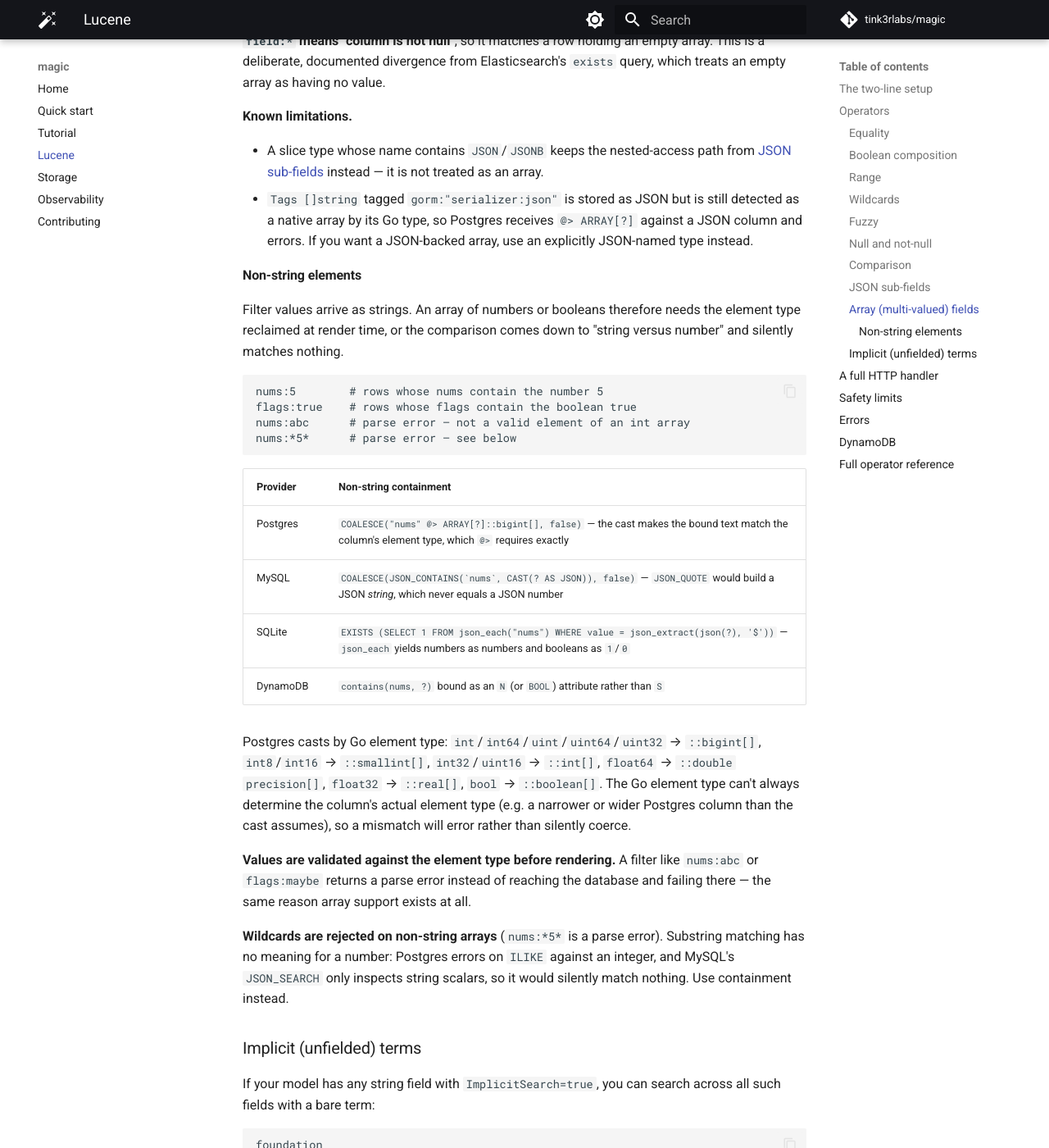
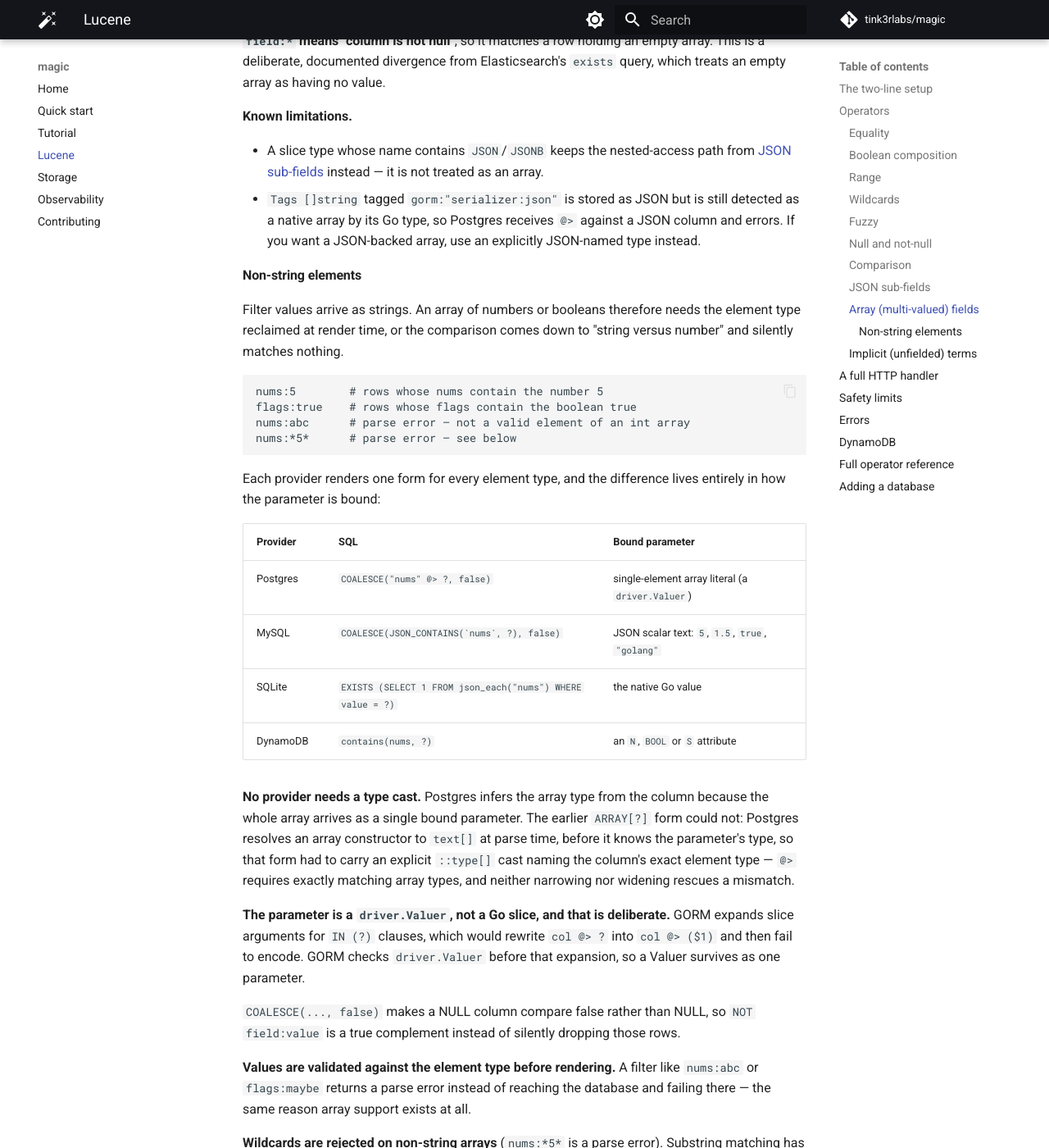
Before and after one commit to tink3rlabs/magic, an MkDocs documentation site: the page built from docs/lucene.md, in a window 1280 px wide and 1400 px high, scrolled down 4963 px. Shown: the whole window at 82% size. Built offline with MkDocs 1.6.1 and Material for MkDocs 9.7.7, drawn with Linux system fonts in a browser that asks for light colours; comment, search, counter and statistics services are not loaded; the version menu is left out; some of the changed text lies outside the part shown.

Commit message:
docs(lucene): document the dialect contract and the cast removal
Records why the bound parameter is a driver.Valuer rather than a Go
slice, which is the non-obvious constraint that shaped the design: GORM
expands slice arguments for IN (?) clauses. Without that note the next
reader deletes the wrapper, tries a slice, and rediscovers it.

The per-provider tables carried the old ARRAY[?] / JSON_QUOTE forms in
three places, including the full operator reference. All now match what
the dialects actually emit, and each SQL string in the docs was checked
against the dialect file that produces it.

Adds an Adding a database section covering the three steps, the eight
operations the compiler will demand, and why the two silent
fallthroughs made the old switch-based structure unsafe to extend.

````diff
--- a/docs/lucene.md
+++ b/docs/lucene.md
@@ -154,7 +154,7 @@ NOT tags:null      # tags column is not null (identical to tags:*)
 
 | Operator | Postgres | MySQL | SQLite |
 |---|---|---|---|
-| Containment | `COALESCE("tags" @> ARRAY[?], false)` | `` COALESCE(JSON_CONTAINS(`tags`, JSON_QUOTE(?)), false) `` | `EXISTS (SELECT 1 FROM json_each("tags") WHERE value = ?)` |
+| Containment | `COALESCE("tags" @> ?, false)` | `` COALESCE(JSON_CONTAINS(`tags`, ?), false) `` | `EXISTS (SELECT 1 FROM json_each("tags") WHERE value = ?)` |
 | Wildcard | `EXISTS (SELECT 1 FROM unnest("tags") AS elem WHERE elem ILIKE ?)` | `` JSON_SEARCH(LOWER(CAST(`tags` AS CHAR)), 'one', LOWER(?)) IS NOT NULL `` | `EXISTS (SELECT 1 FROM json_each("tags") WHERE value LIKE ?)` |
 | Has value | `"tags" IS NOT NULL` | `` `tags` IS NOT NULL `` | `"tags" IS NOT NULL` |
 
@@ -206,19 +206,31 @@ nums:abc      # parse error — not a valid element of an int array
 nums:*5*      # parse error — see below
 ```
 
-| Provider | Non-string containment |
-|---|---|
-| Postgres | `COALESCE("nums" @> ARRAY[?]::bigint[], false)` — the cast makes the bound text match the column's element type, which `@>` requires exactly |
-| MySQL | `` COALESCE(JSON_CONTAINS(`nums`, CAST(? AS JSON)), false) `` — `JSON_QUOTE` would build a JSON *string*, which never equals a JSON number |
-| SQLite | `EXISTS (SELECT 1 FROM json_each("nums") WHERE value = json_extract(json(?), '$'))` — `json_each` yields numbers as numbers and booleans as `1`/`0` |
-| DynamoDB | `contains(nums, ?)` bound as an `N` (or `BOOL`) attribute rather than `S` |
+Each provider renders one form for every element type, and the difference
+lives entirely in how the parameter is bound:
 
-Postgres casts by Go element type: `int`/`int64`/`uint`/`uint64`/`uint32` →
-`::bigint[]`, `int8`/`int16` → `::smallint[]`, `int32`/`uint16` → `::int[]`,
-`float64` → `::double precision[]`, `float32` → `::real[]`, `bool` →
-`::boolean[]`. The Go element type can't always determine the column's actual
-element type (e.g. a narrower or wider Postgres column than the cast assumes),
-so a mismatch will error rather than silently coerce.
+| Provider | SQL | Bound parameter |
+|---|---|---|
+| Postgres | `COALESCE("nums" @> ?, false)` | single-element array literal (a `driver.Valuer`) |
+| MySQL | `` COALESCE(JSON_CONTAINS(`nums`, ?), false) `` | JSON scalar text: `5`, `1.5`, `true`, `"golang"` |
+| SQLite | `EXISTS (SELECT 1 FROM json_each("nums") WHERE value = ?)` | the native Go value |
+| DynamoDB | `contains(nums, ?)` | an `N`, `BOOL` or `S` attribute |
+
+**No provider needs a type cast.** Postgres infers the array type from the
+column because the whole array arrives as a single bound parameter. The
+earlier `ARRAY[?]` form could not: Postgres resolves an array constructor to
+`text[]` at parse time, before it knows the parameter's type, so that form had
+to carry an explicit `::type[]` cast naming the column's exact element type —
+`@>` requires exactly matching array types, and neither narrowing nor widening
+rescues a mismatch.
+
+**The parameter is a `driver.Valuer`, not a Go slice, and that is
+deliberate.** GORM expands slice arguments for `IN (?)` clauses, which would
+rewrite `col @> ?` into `col @> ($1)` and then fail to encode. GORM checks
+`driver.Valuer` before that expansion, so a Valuer survives as one parameter.
+
+`COALESCE(..., false)` makes a NULL column compare false rather than NULL, so
+`NOT field:value` is a true complement instead of silently dropping those rows.
 
 **Values are validated against the element type before rendering.** A filter
 like `nums:abc` or `flags:maybe` returns a parse error instead of reaching the
@@ -332,8 +344,38 @@ The DynamoDB driver is intentionally narrower than the SQL driver — PartiQL do
 | Null                  | `field:null`                     | `"field" IS NULL`                          | same                                                  | same                                  |
 | Has value (scalar)    | `field:*`                        | `"field"::text ILIKE ?` (param `%`)        | `` LOWER(`field`) LIKE LOWER(?) ``                    | `"field" LIKE ?`                      |
 | JSON sub-field        | `metadata.tier:gold`             | `metadata->>'tier' = ?`                    | `JSON_UNQUOTE(JSON_EXTRACT(metadata, '$.tier')) = ?`  | `JSON_EXTRACT(metadata, '$.tier') = ?` |
-| Array containment     | `tags:golang`                    | `COALESCE("tags" @> ARRAY[?], false)`      | `` COALESCE(JSON_CONTAINS(`tags`, JSON_QUOTE(?)), false) `` | `EXISTS (SELECT 1 FROM json_each("tags") WHERE value = ?)` |
+| Array containment     | `tags:golang`                    | `COALESCE("tags" @> ?, false)`             | `` COALESCE(JSON_CONTAINS(`tags`, ?), false) `` | `EXISTS (SELECT 1 FROM json_each("tags") WHERE value = ?)` |
 | Array wildcard        | `tags:*go*`                      | `EXISTS (SELECT 1 FROM unnest("tags") AS elem WHERE elem ILIKE ?)` | `` JSON_SEARCH(LOWER(CAST(`tags` AS CHAR)), 'one', LOWER(?)) IS NOT NULL `` | `EXISTS (SELECT 1 FROM json_each("tags") WHERE value LIKE ?)` |
 | Array has value       | `tags:*`                         | `"tags" IS NOT NULL`                       | same                                                  | same                                  |
 | Grouped field         | `tenant_id:(a OR null)`          | `("tenant_id" = ? OR "tenant_id" IS NULL)` | same                                                  | same                                  |
 | Implicit (unfielded)  | `foo`                            | OR across all `ImplicitSearch=true` fields | same                                                  | same                                  |
+
+## Adding a database
+
+Every per-database difference lives behind the `Dialect` interface in
+`storage/search/lucene/dialect.go`. Adding a database is three steps:
+
+1. Create `dialect_<name>.go` with a type implementing `Dialect`.
+2. Register it from that file's `init`:
+   `func init() { registerDialect(myDialect{}) }`
+3. Add the provider to the executed-test matrix in `sql_executed_test.go`.
+
+There is no separate allowlist to update — the registry is the only place a
+provider name is enumerated, so a name that resolves is a name that is fully
+implemented.
+
+The eight operations are the provider name, identifier quoting, JSON subfield
+extraction, scalar `LIKE`, array wildcard, array containment, element
+encoding, and fuzzy matching. The compiler names any you leave out, and
+`TestEveryDialectImplementsEveryOperation` fails if an implementation returns
+something that ignores its argument.
+
+`Fuzzy` may return an error when the database has no equivalent; SQLite does
+exactly that.
+
+This structure replaced seventeen `switch provider` statements scattered
+through the renderer. Two of them fell through *silently* rather than
+erroring — identifier quoting defaulted to double quotes for any non-MySQL
+provider, and JSON subfield extraction returned the bare column name — so a
+half-added provider produced queries that ran and returned wrong rows. Both
+are compile errors now.
````
Also changed, not shown: other parts of docs/lucene.md (+1 -1 lines).
